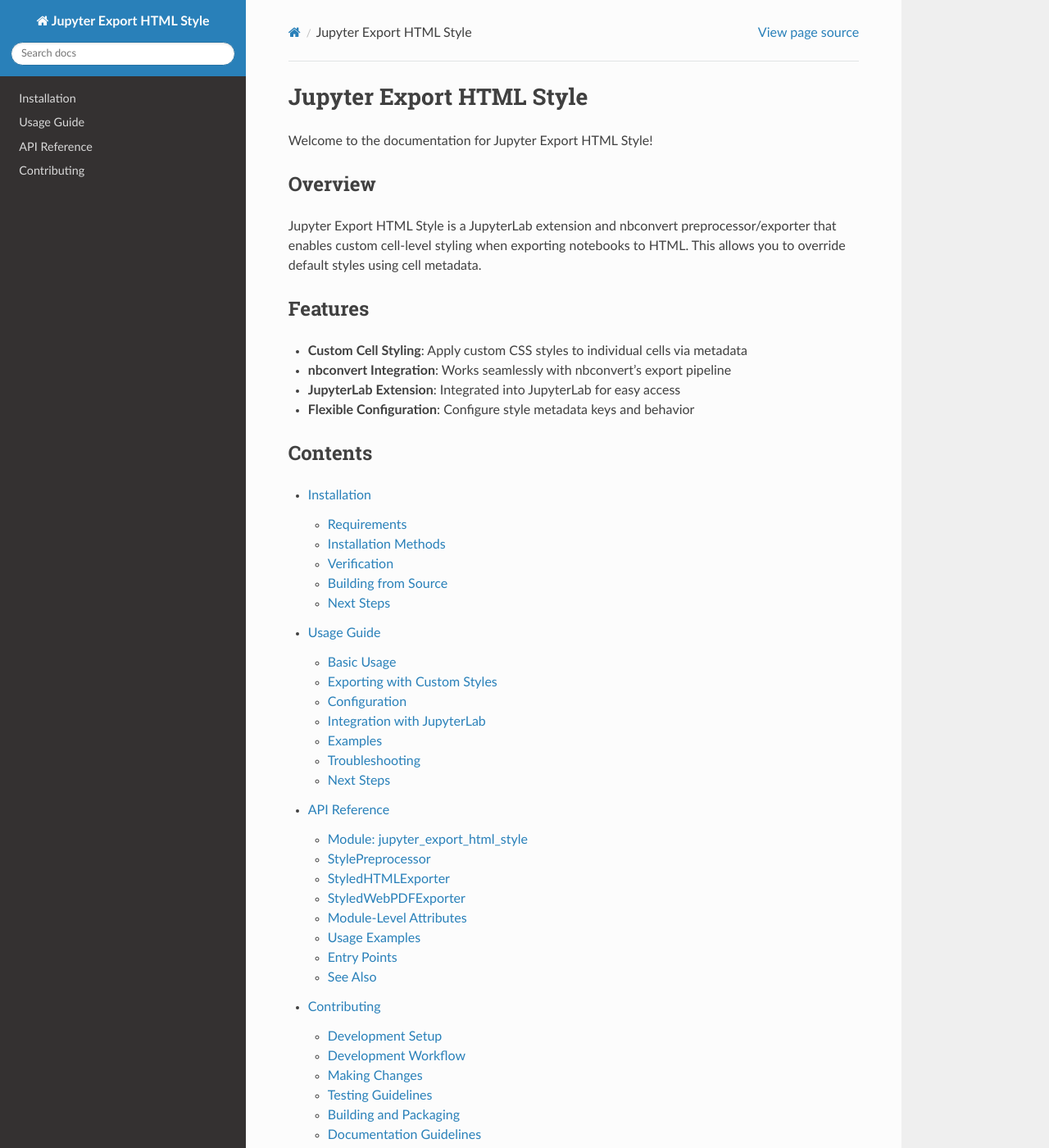
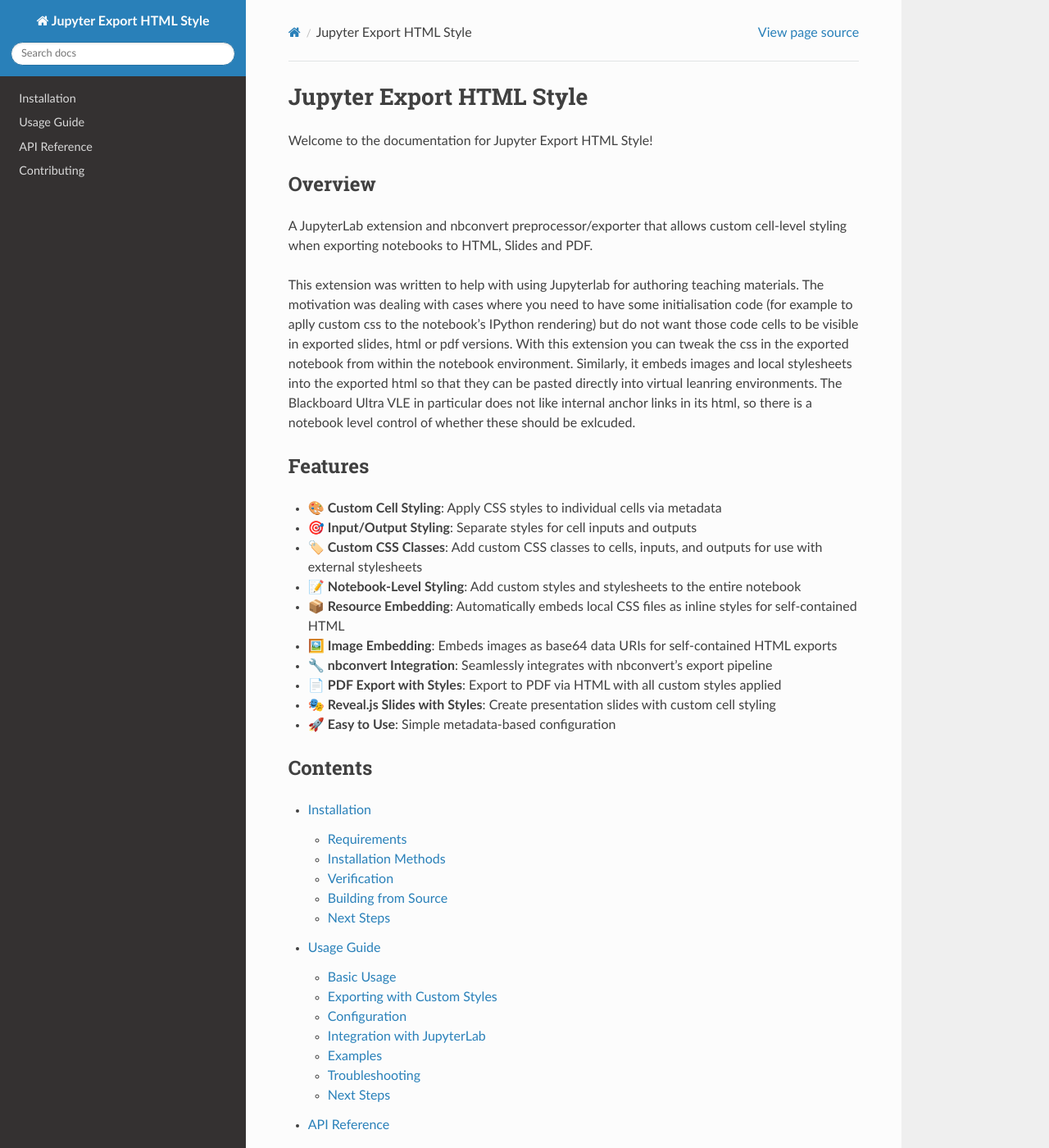
Before and after one commit to gb119/jupyter_export_html_style, a Sphinx documentation site: the page built from docs/source/index.md, in a window 1280 px wide and 1400 px high. Shown: the whole window at 82% size. Built offline with Sphinx 7.4.7 and the Read the Docs theme 3.1.0, drawn with Linux system fonts in a browser that asks for light colours.

Commit message:
Update docs/source/index.md to match README features and intro
Co-authored-by: gb119 <4428426+gb119@users.noreply.github.com>

```diff
--- a/docs/source/index.md
+++ b/docs/source/index.md
@@ -4,14 +4,22 @@ Welcome to the documentation for Jupyter Export HTML Style!
 
 ## Overview
 
-Jupyter Export HTML Style is a JupyterLab extension and nbconvert preprocessor/exporter that enables custom cell-level styling when exporting notebooks to HTML. This allows you to override default styles using cell metadata.
+A JupyterLab extension and nbconvert preprocessor/exporter that allows custom cell-level styling when exporting notebooks to HTML, Slides and PDF.
+
+This extension was written to help with using Jupyterlab for authoring teaching materials. The motivation was dealing with cases where you need to have some initialisation code (for example to aplly custom css to the notebook's IPython rendering) but do not want those code cells to be visible in exported slides, html or pdf versions. With this extension you can tweak the css in the exported notebook from within the notebook environment. Similarly, it embeds images and local stylesheets into the exported html so that they can be pasted directly into virtual leanring environments. The Blackboard Ultra VLE in particular does not like internal anchor links in its html, so there is a notebook level control of whether these should be exlcuded.
 
 ## Features
 
-- **Custom Cell Styling**: Apply custom CSS styles to individual cells via metadata
-- **nbconvert Integration**: Works seamlessly with nbconvert's export pipeline
-- **JupyterLab Extension**: Integrated into JupyterLab for easy access
-- **Flexible Configuration**: Configure style metadata keys and behavior
+- 🎨 **Custom Cell Styling**: Apply CSS styles to individual cells via metadata
+- 🎯 **Input/Output Styling**: Separate styles for cell inputs and outputs
+- 🏷️ **Custom CSS Classes**: Add custom CSS classes to cells, inputs, and outputs for use with external stylesheets
+- 📝 **Notebook-Level Styling**: Add custom styles and stylesheets to the entire notebook
+- 📦 **Resource Embedding**: Automatically embeds local CSS files as inline styles for self-contained HTML
+- 🖼️ **Image Embedding**: Embeds images as base64 data URIs for self-contained HTML exports
+- 🔧 **nbconvert Integration**: Seamlessly integrates with nbconvert's export pipeline
+- 📄 **PDF Export with Styles**: Export to PDF via HTML with all custom styles applied
+- 🎭 **Reveal.js Slides with Styles**: Create presentation slides with custom cell styling
+- 🚀 **Easy to Use**: Simple metadata-based configuration
 
 ## Contents
 
```
